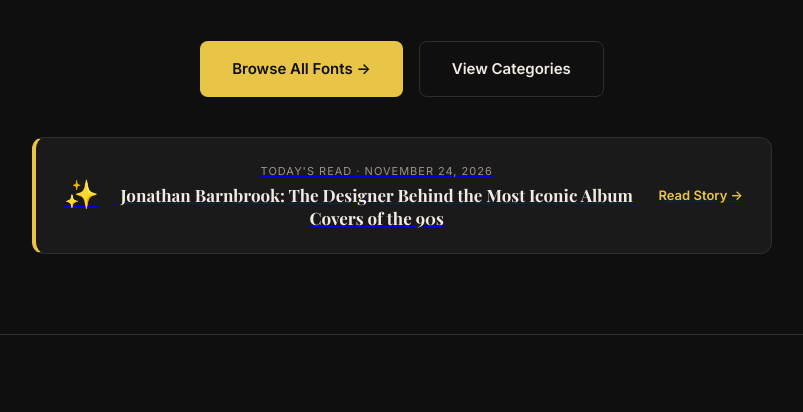
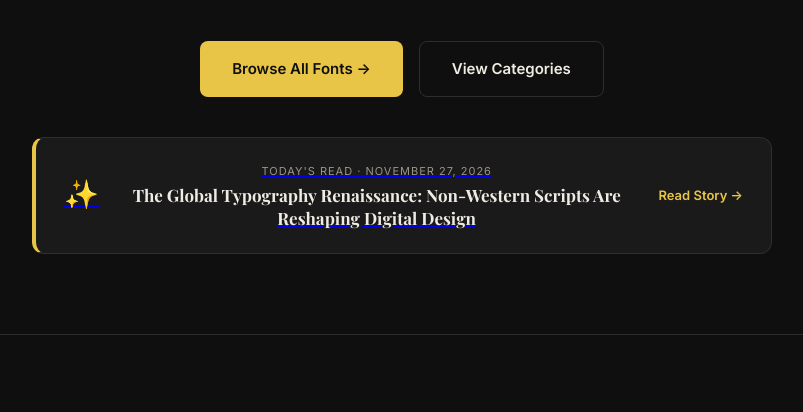
Before and after one commit to zxwqxtu/freefonts1001.com, a plain HTML site: page index.html in a window 1280 px wide. Shown: the part 672-1084 px from the top of the page, without its empty margins (238-1041 px from the left). Drawn offline with nearby package versions, Linux system fonts and the light colour scheme; a web font is replaced by a local one.

Commit message:
update: index.html daily story banner → 2026-11-27

```diff
--- a/index.html
+++ b/index.html
@@ -516,12 +516,12 @@
     </div>
 
     <!-- Daily Story -->
-    <a href="/instroduce/2026-11-24" class="daily-story-banner">
+    <a href="/instroduce/2026-11-27" class="daily-story-banner">
         <div class="daily-story-left">
             <span class="daily-story-emoji">✨</span>
             <div>
-                <div class="daily-story-date">Today's Read · November 24, 2026</div>
-                <div class="daily-story-title">Jonathan Barnbrook: The Designer Behind the Most Iconic Album Covers of the 90s</div>
+                <div class="daily-story-date">Today's Read · November 27, 2026</div>
+                <div class="daily-story-title">The Global Typography Renaissance: Non-Western Scripts Are Reshaping Digital Design</div>
             </div>
         </div>
         <span class="daily-story-link">Read Story →</span>
```
